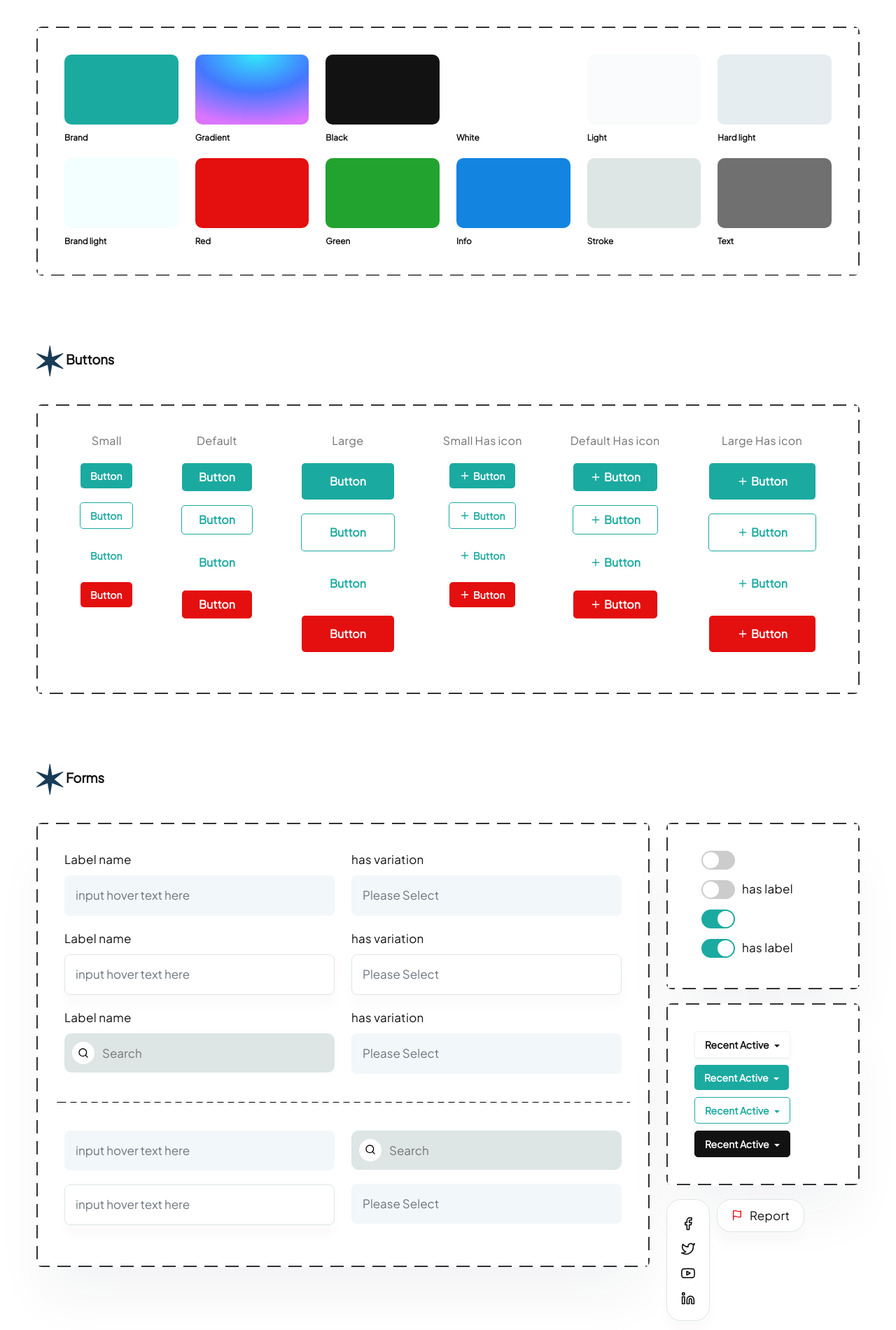
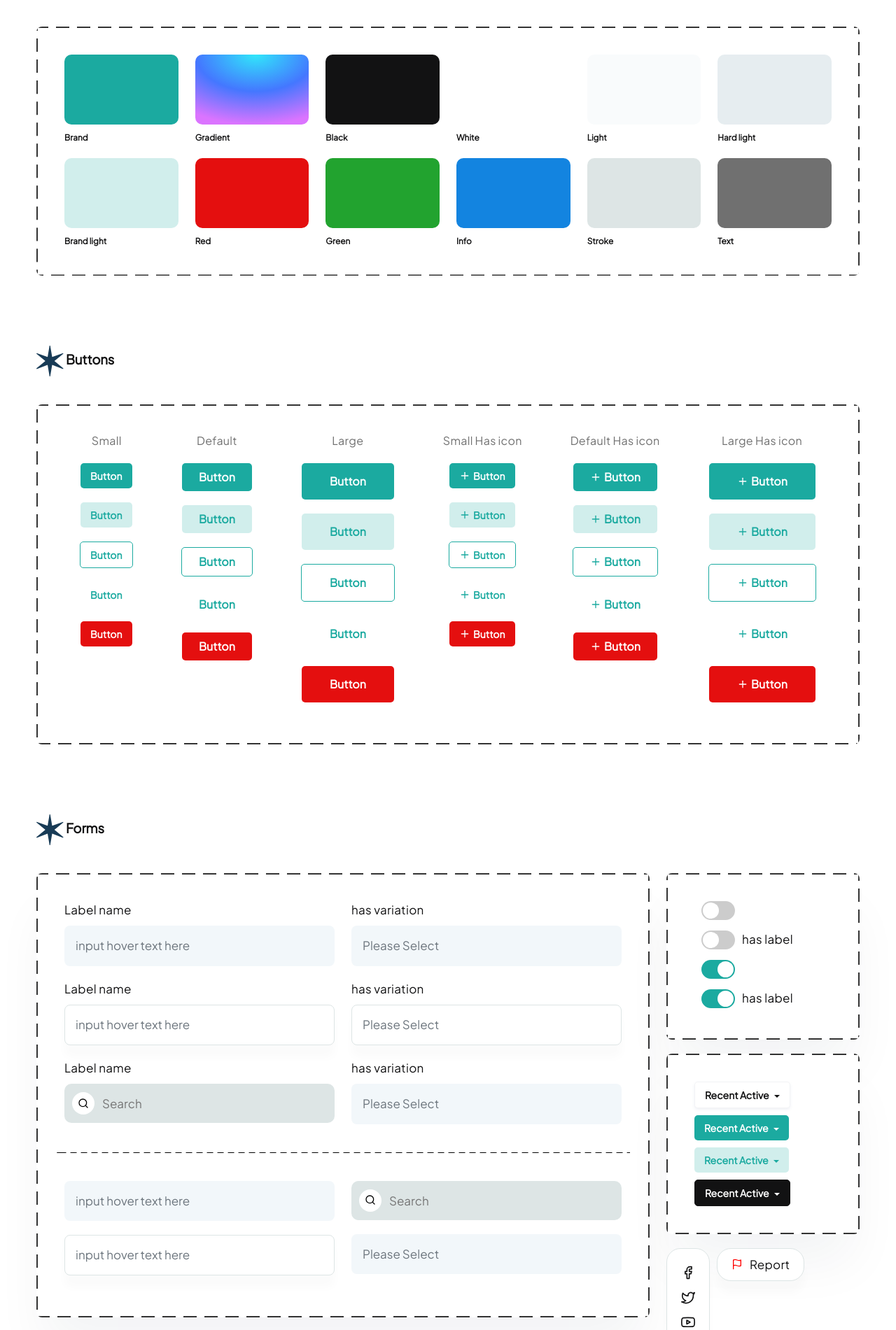
Before and after one commit to Twibbonize/twibbonize-uikit, a PHP site: page / in a window 1280 px wide. Shown: the part 494-2395 px from the top of the page at 70% size. Run offline with PHP 8.4, Linux system fonts and the light colour scheme; some libraries are stand-ins or nearby versions.

Commit message:
button primary outline

```diff
--- a/assets/scss/1-helpers/_colors.scss
+++ b/assets/scss/1-helpers/_colors.scss
@@ -5,7 +5,7 @@ $color_brand: #1baaa0;
 
 $color_dark: #454546;
 
-$color_brand_light: #F2FFFE;
+$color_brand_light: #1baaa033;
 $color_grad: radial-gradient(100% 100% at 53.13% 0%, #31e7fa 0%, #4477ff 52.6%, #db74ff 100%);
 
 $color_text: #707070;
--- a/assets/scss/2-elements/_buttons.scss
+++ b/assets/scss/2-elements/_buttons.scss
@@ -349,14 +349,25 @@ a.btn-outline {
       width: 15rem;
     }
   }
+
+  &.btn-outline {
+    background-color: $color_white !important;
+    border: 1px solid $color_brand !important;
+    color: $color_brand;
+
+    &:hover {
+      background-color: $color_brand !important;
+      color: $color_white;
+    }
+  }
 }
 
 
 .btn-secondary {
   color: $color_brand;
-  border: solid 1px $color_brand;
+  border: none;
   transition: all 0.4s ease-in-out !important;
-  background: $color_white !important;
+  background: $color_brand_light !important;
   position: relative;
 
   &.dropdown-toggle {
@@ -373,15 +384,12 @@ a.btn-outline {
     color: $color_black !important;
   }
 
-  &.btn-outline {
-    color: white;
-    border: solid 2px white;
-  }
+
   &:hover, &:focus,
   &:active {
     // opacity: 0.8;
-    border: solid 1px $color_brand;
-    background: darken($color: $color_brand_light, $amount: 5) !important;
+    // border: solid 1px $color_brand;
+    background: #1baaa066 !important;
     color: $color_brand !important;
     // box-shadow: 0 9px 6px rgba(0, 0, 0, 0.1), 0 -50px 0 rgba(0, 0, 0, 0) inset;
     // border: solid 1px rgba(10, 33, 65, 0.05) !important;
--- a/index.html
+++ b/index.html
@@ -763,6 +763,11 @@
               <div class="mb-20">
                 <button class="btn btn-secondary btn-sm">Button</button>
               </div>
+
+              <div class="mb-20">
+                <button class="btn btn-primary btn-outline btn-sm">Button</button>
+              </div>
+
               <div class="mb-20">
                 <button class="btn btn-ghost btn-sm">Button</button>
               </div>
@@ -780,6 +785,11 @@
               <div class="mb-20">
                 <button class="btn btn-secondary">Button</button>
               </div>
+
+              <div class="mb-20">
+                <button class="btn btn-primary btn-outline">Button</button>
+              </div>
+
               <div class="mb-20">
                 <button class="btn btn-ghost">Button</button>
               </div>
@@ -798,6 +808,11 @@
               <div class="mb-20">
                 <button class="btn btn-secondary btn-lg">Button</button>
               </div>
+
+              <div class="mb-20">
+                <button class="btn btn-primary btn-outline btn-lg">Button</button>
+              </div>
+
               <div class="mb-20">
                 <button class="btn btn-ghost btn-lg">Button</button>
               </div>
@@ -823,6 +838,14 @@
                   Button
                 </button>
               </div>
+
+              <div class="mb-20">
+                <button class="btn btn-primary btn-outline btn-sm">
+                  <i data-feather="plus" width="16" height="16"></i>
+                  Button
+                </button>
+              </div>
+
               <div class="mb-20">
                 <button class="btn btn-ghost btn-sm">
                   <i data-feather="plus" width="16" height="16"></i>
@@ -854,6 +877,14 @@
                   Button
                 </button>
               </div>
+
+              <div class="mb-20">
+                <button class="btn btn-primary btn-outline">
+                  <i data-feather="plus" width="16" height="16"></i>
+                  Button
+                </button>
+              </div>
+
               <div class="mb-20">
                 <button class="btn btn-ghost">
                   <i data-feather="plus" width="16" height="16"></i>
@@ -880,6 +911,13 @@
               </div>
               <div class="mb-20">
                 <button class="btn btn-secondary btn-lg">
+                  <i data-feather="plus" width="16" height="16"></i>
+                  Button
+                </button>
+              </div>
+
+              <div class="mb-20">
+                <button class="btn btn-primary btn-outline btn-lg">
                   <i data-feather="plus" width="16" height="16"></i>
                   Button
                 </button>
```
Also changed, not shown: assets/css/style.css.
